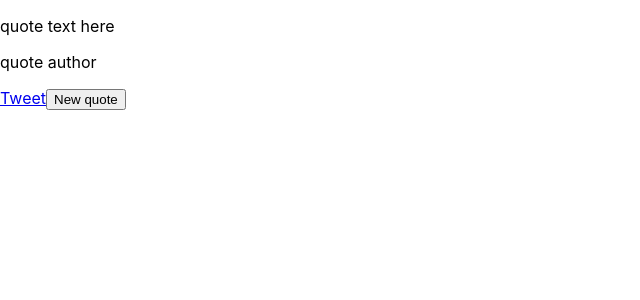
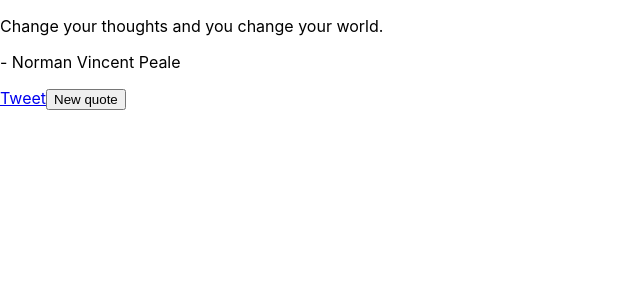
Before and after one commit to anandxs/random-quote-machine, a React (Create React App) app: page / in a window 1280 px wide. Shown: the top 300 px of the page, without its empty margins (0-640 px from the left). Built offline with nearby package versions, Linux system fonts and the light colour scheme.

Commit message:
new quote button displays new quote

```diff
--- a/src/App.js
+++ b/src/App.js
@@ -1,16 +1,58 @@
+import React from 'react';
 import './App.css';
 
 function App() {
   return (
-    <div>
-      <div id="quote-box">
-        <p id="text">quote text here</p>
-        <p id="author">quote author</p>
-        <a href="#" id="tweet-quote">Tweet</a>
-        <button id="new-quote">New quote</button>
-      </div>
-    </div>
+    <QuoteMachine />
   );
 }
 
+class QuoteMachine extends React.Component {
+  constructor(props) {
+    super(props);
+    this.state = {
+      quoteList: [
+        {
+          quote: 'quote',
+          author: 'author'
+        },
+        {
+          quote: 'Dream big and dare to fail.',
+          author: '- Norman Vaughan'
+        },
+        {
+          quote: 'Challenges are what make life interesting and overcoming them is what makes life meaningful.',
+          author: '- Joshua J. Marine'
+        },
+        {
+          quote:'Change your thoughts and you change your world.',
+          author: '- Norman Vincent Peale'
+        }
+      ],
+      quoteNumber: Math.floor(Math.random() * 4)
+    }
+  }
+
+  // quoteNumber = Math.floor(Math.random() * quoteList.length);
+
+  newQuote = () => {
+    this.setState({
+      quoteNumber: Math.floor(Math.random() * 4)
+    });
+  }
+
+  render() {
+    return (
+      <div>
+        <div id="quote-box">
+          <p id="text">{this.state.quoteList[this.state.quoteNumber].quote}</p>
+          <p id="author">{this.state.quoteList[this.state.quoteNumber].author}</p>
+          <a href="#" id="tweet-quote">Tweet</a>
+          <button id="new-quote" onClick={this.newQuote}>New quote</button>
+        </div>
+      </div>
+    );
+  }
+}
+
 export default App;
```
